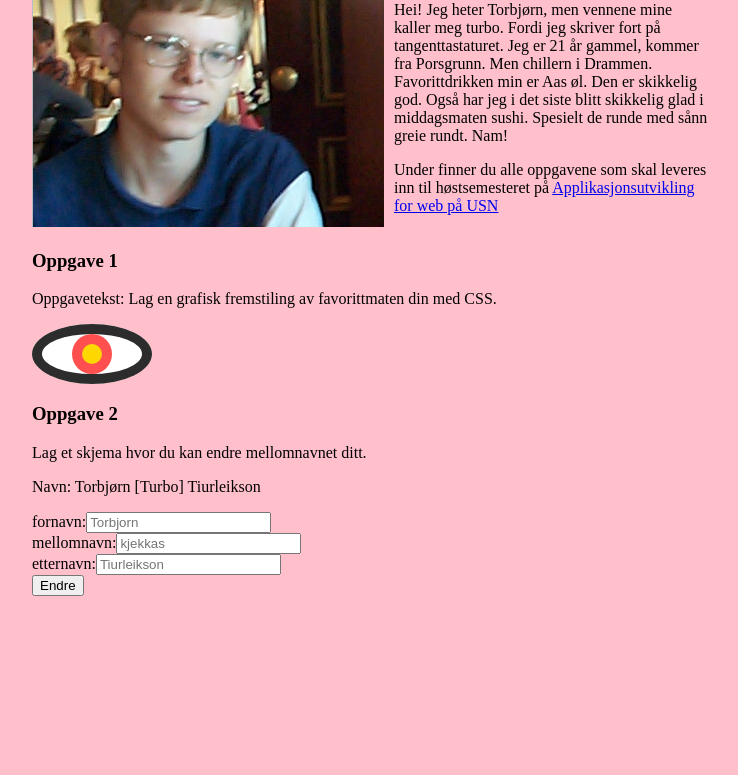
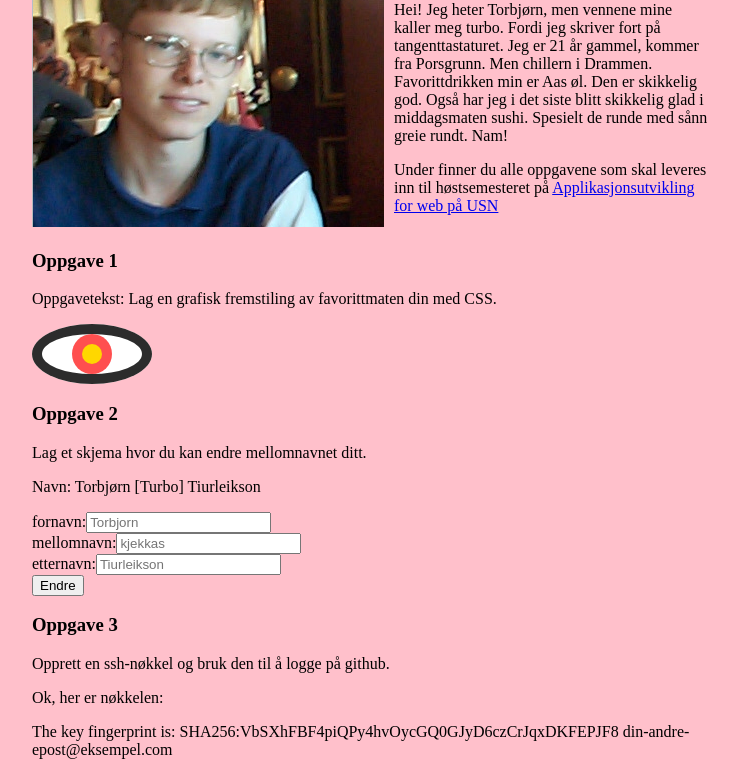
Before and after one commit to TurboTorbjorn1337/julesemesteroppgave2025, a website built with Vite: page index.html in a window 1280 px wide. Shown: the part 124-899 px from the top of the page, without its empty margins (276-1014 px from the left). Before the commit the page ends 800 px from the top, so only its background shows below. Built offline with nearby package versions, Linux system fonts and the light colour scheme.

Commit message:
oppgave 3

```diff
--- a/index.html
+++ b/index.html
@@ -20,7 +20,9 @@
         <article>
           <h1>Oppgave 1</h1>
           <p>Oppgavetekst: Lag en grafisk fremstiling av favorittmaten din med CSS.</p>
-           <div class="sushi"></div>
+          <div class="sushi"></div>
+        </article>
+        <article>
           <h1>Oppgave 2</h1>
           <p>Lag et skjema hvor du kan endre mellomnavnet ditt.</p>
            <form id="navneskjema">
@@ -33,6 +35,13 @@
               </frameset>
            </form>
         </article>
+        <article>
+          <h1>Oppgave 3</h1>
+          <p>Opprett en ssh-nøkkel og bruk den til å logge på github.</p>
+           <p>Ok, her er nøkkelen:</p>
+           <p>The key fingerprint is:
+SHA256:VbSXhFBF4piQPy4hvOycGQ0GJyD6czCrJqxDKFEPJF8 din-andre-epost@eksempel.com</p>
+        </article>
       </section>
     </div>
     <script type="module" src="/src/main.js"></script>
```
